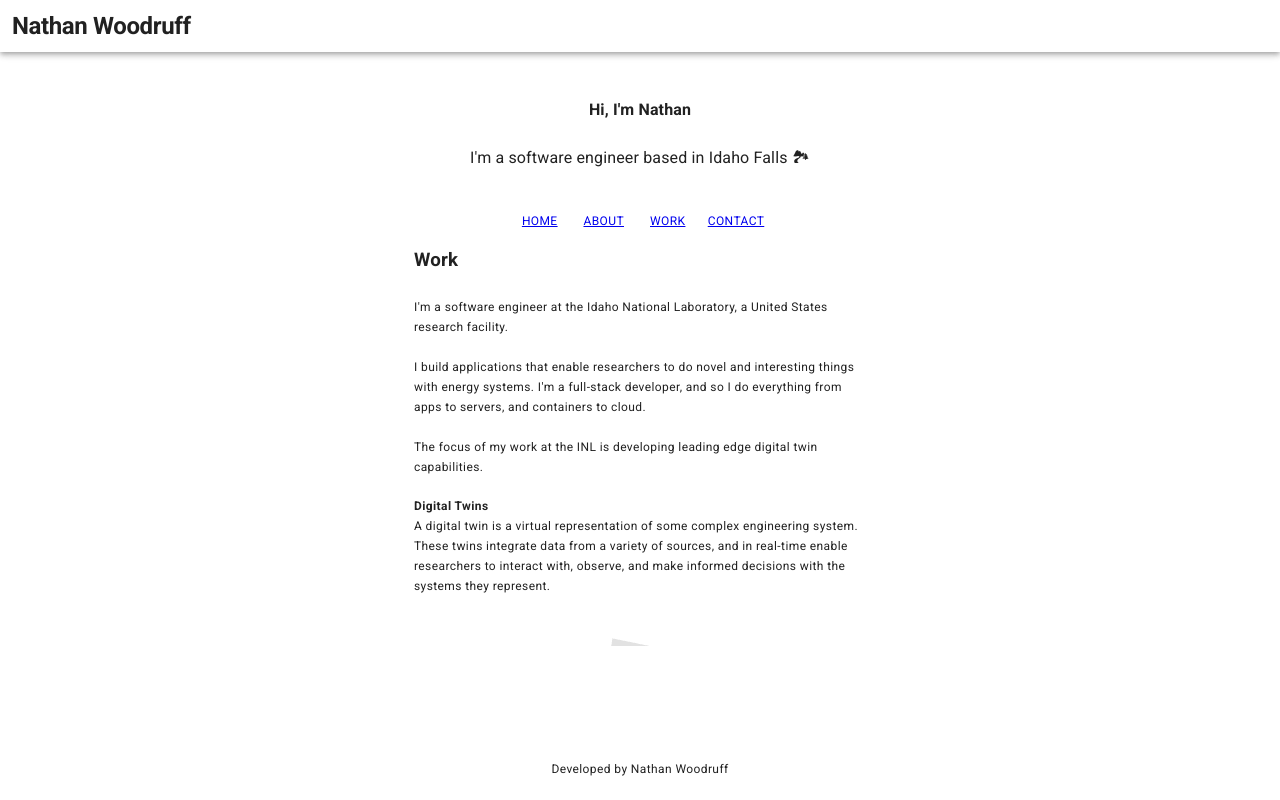
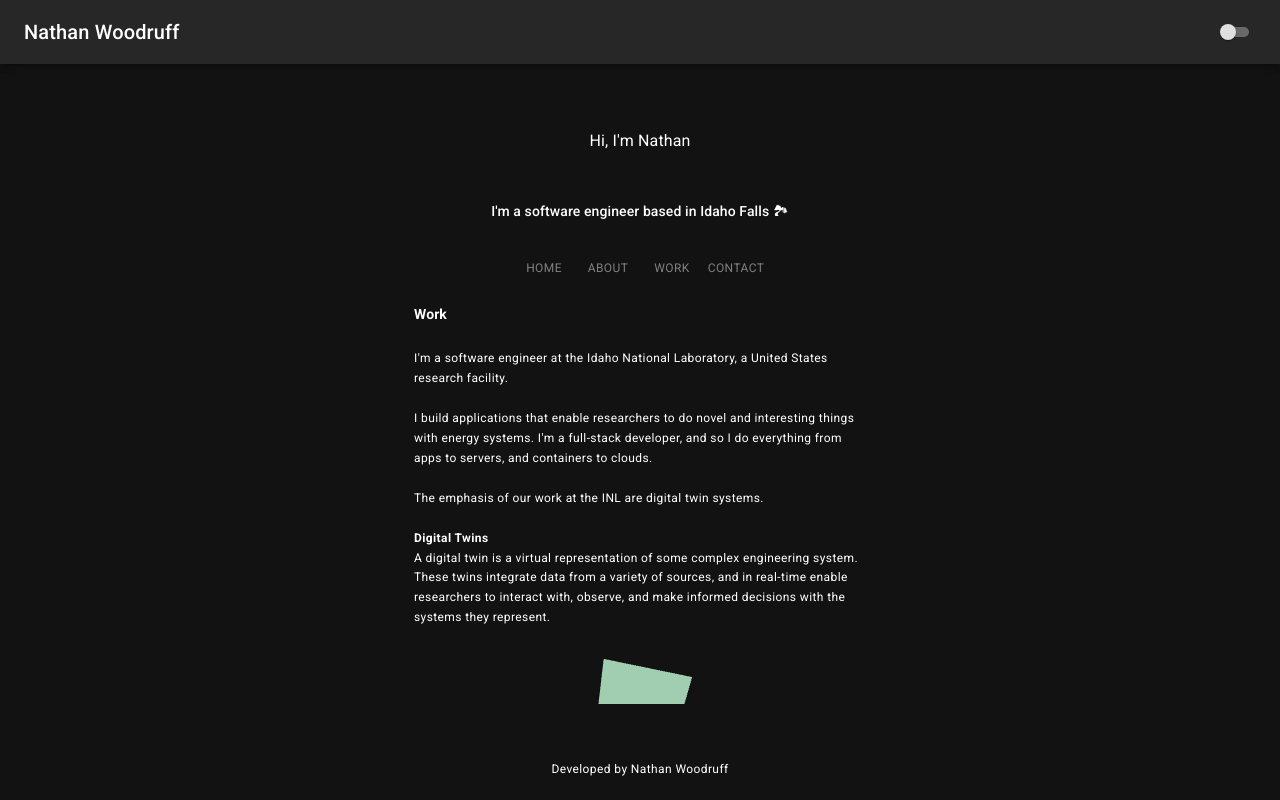
Before and after one commit to nwoodr94/nathanwoodruff.dev, a React (Create React App) app: page /work in a window 1280 px wide. Built offline with nearby package versions, Linux system fonts and the light colour scheme; a web font is replaced by a local one.

Commit message:
React refactor finished

```diff
--- a/package.json
+++ b/package.json
@@ -17,6 +17,7 @@
     "react-dom": "^18.1.0",
     "react-router-dom": "^6.3.0",
     "react-scripts": "5.0.1",
+    "recharts": "^2.1.13",
     "three": "^0.142.0",
     "web-vitals": "^2.1.4"
   },
--- a/src/App.css
+++ b/src/App.css
@@ -1,38 +1,8 @@
-.App {
-  text-align: center;
+.fadeIn {
+  opacity: 1;
+  transition: width 5s, opacity 3s;
 }
 
-.App-logo {
-  height: 40vmin;
-  pointer-events: none;
+.transparent {
+  opacity: 0;
 }
-
-@media (prefers-reduced-motion: no-preference) {
-  .App-logo {
-    animation: App-logo-spin infinite 20s linear;
-  }
-}
-
-.App-header {
-  background-color: #282c34;
-  min-height: 100vh;
-  display: flex;
-  flex-direction: column;
-  align-items: center;
-  justify-content: center;
-  font-size: calc(10px + 2vmin);
-  color: white;
-}
-
-.App-link {
-  color: #61dafb;
-}
-
-@keyframes App-logo-spin {
-  from {
-    transform: rotate(0deg);
-  }
-  to {
-    transform: rotate(360deg);
-  }
-}
--- a/src/App.js
+++ b/src/App.js
@@ -1,4 +1,10 @@
+// React
 import React from "react";
+
+// Hooks
+import { useState, useEffect } from "react";
+
+// Material
 import {
   AppBar,
   Box,
@@ -7,7 +13,11 @@ import {
   Container,
   Typography,
   Stack,
+  Toolbar,
+  Switch,
 } from "@mui/material";
+
+// Router
 import { Outlet, Link } from "react-router-dom";
 
 // Themes
@@ -15,23 +25,30 @@ import CssBaseline from "@mui/material/CssBaseline";
 import { lightTheme, darkTheme } from "./Themes/Theme";
 import { ThemeProvider } from "@mui/material/styles";
 
+// Styles
+import "./App.css";
+
 function App() {
+  let [theme, setTheme] = useState(false);
+  let [fade, setFade] = useState(false);
+
+  useEffect(() => {
+    setFade(true);
+  }, []);
+
   return (
-    <ThemeProvider theme={lightTheme}>
+    <ThemeProvider theme={theme ? lightTheme : darkTheme}>
       <CssBaseline />
       <Box>
-        <AppBar position="static" color="primary">
-          <Typography
-            variant="h1"
-            sx={{
-              fontWeight: "bold",
-              fontSize: "1.5rem",
-              margin: ".75rem",
-            }}
-          >
+        <AppBar position="static">
+          <Toolbar>
+            <Typography variant="h6" component="h2" sx={{ flexGrow: 1 }}>
               Nathan Woodruff
             </Typography>
+            <Switch size="small" onChange={() => setTheme(!theme)} />
+          </Toolbar>
         </AppBar>
+
         <Container
           sx={{
             textAlign: "center",
@@ -47,14 +64,18 @@ function App() {
             }}
           >
             <Stack>
-              <Box>
-                <b>Hi, I'm Nathan</b>
+              <Box sx={{ paddingTop: "10vh" }}>
+                <Box className={fade ? "fadeIn" : "transparent"}>
+                  <Typography variant="subtitle">Hi, I'm Nathan</Typography>
+                </Box>
                 <br />
                 <br />
+                <Typography variant="subtitle2">
                   I'm a software engineer based in Idaho Falls{" "}
                   <span role="img" aria-label="mountain">
                     {String.fromCodePoint(0x1f3de)}
                   </span>
+                </Typography>
               </Box>
               <br />
               <List
@@ -63,32 +84,47 @@ function App() {
                   alignItems: "center",
                   width: "500px",
                   maxWidth: "80vw",
+                  margin: "0 auto",
                 }}
               >
-                <Button dense="true">
-                  <Link to="/">
+                <Button dense="true" sx={{ padding: 0 }}>
+                  <Link
+                    to="/"
+                    style={{ textDecoration: "none", color: "gray" }}
+                  >
                     <Typography variant="caption" sx={{ padding: "0.25rem" }}>
                       Home
                     </Typography>
                   </Link>
                 </Button>
-                <Button dense="true">
-                  <Link to="/about">
+                <Button dense="true" sx={{ padding: 0 }}>
+                  <Link
+                    to="/about"
+                    style={{ textDecoration: "none", color: "gray" }}
+                  >
                     <Typography variant="caption">About</Typography>
                   </Link>
                 </Button>
-                <Button dense="true">
-                  <Link to="/work">
+                <Button dense="true" sx={{ padding: 0 }}>
+                  <Link
+                    to="/work"
+                    style={{ textDecoration: "none", color: "gray" }}
+                  >
                     <Typography variant="caption">Work</Typography>
                   </Link>
                 </Button>
-                <Button dense="true">
-                  <Link to="/contact">
+                <Button dense="true" sx={{ padding: 0 }}>
+                  <Link
+                    to="/contact"
+                    style={{ textDecoration: "none", color: "gray" }}
+                  >
                     <Typography variant="caption">Contact</Typography>
                   </Link>
                 </Button>
               </List>
+              <Container sx={{ padding: "1rem" }}>
                 <Outlet />
+              </Container>
             </Stack>
           </Box>
         </Container>
--- a/src/Components/About.js
+++ b/src/Components/About.js
@@ -1,5 +1,10 @@
+// React
+import React from "react";
+
+// Material
 import { Box, Container, Typography } from "@mui/material";
-import React from "react";
+
+// Assets
 import mountain from "../Assets/mountain.jpg";
 
 function About() {
@@ -13,7 +18,7 @@ function About() {
         overflowY: "auto",
       }}
     >
-      <Typography variant="subtitle" component="h3">
+      <Typography variant="subtitle2" component="h3">
         <b>About Me</b>
       </Typography>
       <br />
@@ -30,7 +35,7 @@ function About() {
         <br />
         <br />
         Before becoming an engineer, I spent two years turning wrenches on the
-        outskirts of Austin, TX for a semiconductor tooling manufacturer.
+        outskirts of Austin, TX, learning how things are made.
       </Typography>
       <br />
       <Container sx={{ textAlign: "center" }}>
--- a/src/Components/Home.js
+++ b/src/Components/Home.js
@@ -12,7 +12,7 @@ function Home() {
         overflowY: "auto",
       }}
     >
-      <Typography variant="subtitle" component="h3">
+      <Typography variant="subtitle2" component="h3">
         Welcome to my website
       </Typography>
       <br />
--- a/src/Components/Three/Three.js
+++ b/src/Components/Three/Three.js
@@ -1,9 +1,10 @@
+// Hooks
 import { useRef, useState } from "react";
 import { useFrame } from "@react-three/fiber";
 
 function Three() {
   const mesh = useRef();
-  const [hovered, hover] = useState(false);
+  const [, hover] = useState(false);
   const [clicked, click] = useState(false);
 
   useFrame(() => {
@@ -14,7 +15,7 @@ function Three() {
   return (
     <mesh
       ref={mesh}
-      scale={clicked ? 1.2 : 1}
+      scale={clicked ? 1 : 1.2}
       onClick={() => click(!clicked)}
       onPointerOver={() => hover(true)}
       onPointerOut={() => hover(false)}
@@ -23,7 +24,7 @@ function Three() {
       <directionalLight />
       <pointLight position={[10, 10, 10]} />
       <boxGeometry args={[2.5, 2.5, 2.5]} />
-      <meshStandardMaterial color={hovered ? "gray" : "white"} />
+      <meshStandardMaterial color={"#82ca9d"} />
     </mesh>
   );
 }
--- a/src/Components/Work.js
+++ b/src/Components/Work.js
@@ -1,7 +1,41 @@
+// React
+import React from "react";
+
+// Material
 import { Box, Container, Typography } from "@mui/material";
-import React, { useEffect } from "react";
-import { Canvas, useFrame } from "@react-three/fiber";
+
+// ThreeJS
+import { Canvas } from "@react-three/fiber";
 import Three from "./Three/Three";
+
+// Recharts
+import {
+  CartesianGrid,
+  LineChart,
+  Line,
+  XAxis,
+  YAxis,
+  ResponsiveContainer,
+} from "recharts";
+
+const data = [
+  {
+    name: "a",
+    uv: 4000,
+  },
+  {
+    name: "b",
+    uv: 3000,
+  },
+  {
+    name: "c",
+    uv: 5000,
+  },
+  {
+    name: "d",
+    uv: 7000,
+  },
+];
 
 function Work() {
   return (
@@ -14,7 +48,7 @@ function Work() {
         overflowY: "scroll",
       }}
     >
-      <Typography variant="subtitle" component="h3">
+      <Typography variant="subtitle2" component="h3">
         <b>Work</b>
       </Typography>
       <br />
@@ -25,11 +59,10 @@ function Work() {
         <br />
         I build applications that enable researchers to do novel and interesting
         things with energy systems. I'm a full-stack developer, and so I do
-        everything from apps to servers, and containers to cloud.
+        everything from apps to servers, and containers to clouds.
         <br />
         <br />
-        The focus of my work at the INL is developing leading edge digital twin
-        capabilities.
+        The emphasis of our work at the INL are digital twin systems.
         <br />
         <br />
         <b>Digital Twins</b>
@@ -49,6 +82,31 @@ function Work() {
           <Three />
         </Canvas>
       </Box>
+      <br />
+      <Typography variant="caption" component="p">
+        The value of this work is realized through real-time analytics like
+        machine learning and other physics based simulation capabilities.
+      </Typography>
+
+      <br />
+      <Box
+        sx={{
+          height: "150px",
+          margin: "0 auto",
+        }}
+      >
+        <ResponsiveContainer>
+          <LineChart
+            data={data}
+            margin={{ top: 0, right: 25, bottom: 0, left: -50 }}
+          >
+            <CartesianGrid strokeDasharray={1} />
+            <XAxis tick="" />
+            <YAxis tick="" />
+            <Line type="monotone" dataKey="uv" stroke="gray" />
+          </LineChart>
+        </ResponsiveContainer>
+      </Box>
     </Container>
   );
 }
--- a/src/Themes/Theme.js
+++ b/src/Themes/Theme.js
@@ -1,4 +1,5 @@
-import { createTheme, create } from "@mui/material/styles";
+// Material
+import { createTheme } from "@mui/material/styles";
 
 let darkTheme = createTheme({
   palette: {
--- a/src/index.css
+++ /dev/null
@@ -1,13 +0,0 @@
-body {
-  margin: 0;
-  font-family: -apple-system, BlinkMacSystemFont, 'Segoe UI', 'Roboto', 'Oxygen',
-    'Ubuntu', 'Cantarell', 'Fira Sans', 'Droid Sans', 'Helvetica Neue',
-    sans-serif;
-  -webkit-font-smoothing: antialiased;
-  -moz-osx-font-smoothing: grayscale;
-}
-
-code {
-  font-family: source-code-pro, Menlo, Monaco, Consolas, 'Courier New',
-    monospace;
-}
--- a/src/index.js
+++ b/src/index.js
@@ -1,7 +1,9 @@
+// React
 import React from "react";
 import ReactDOM from "react-dom/client";
-import "./index.css";
 import reportWebVitals from "./reportWebVitals";
+
+// Router
 import { BrowserRouter as Router, Routes, Route } from "react-router-dom";
 
 // Components
```
Also changed, not shown: src/Components/Contact.js (+16 -6 lines), 2 other files (tests, documents, lock files or other folders). Lines whose indentation alone changed are shown as unchanged.
